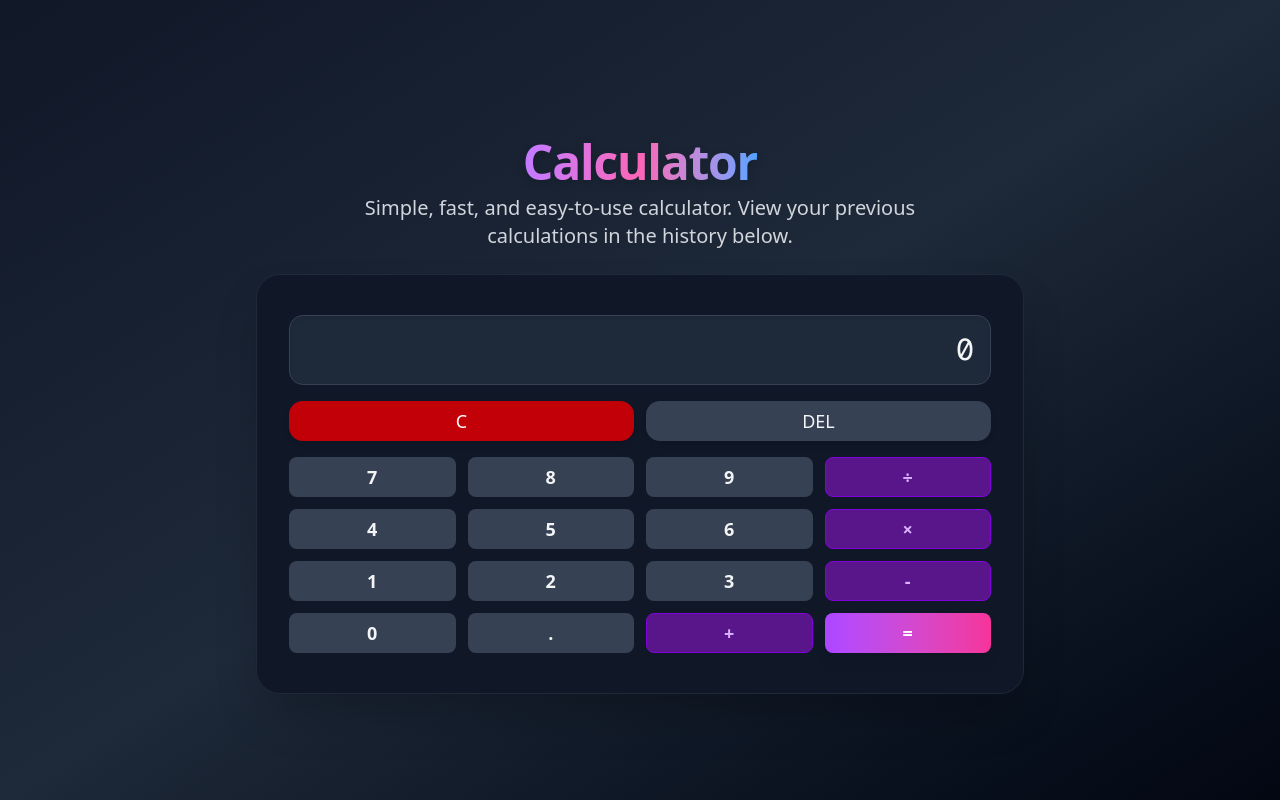
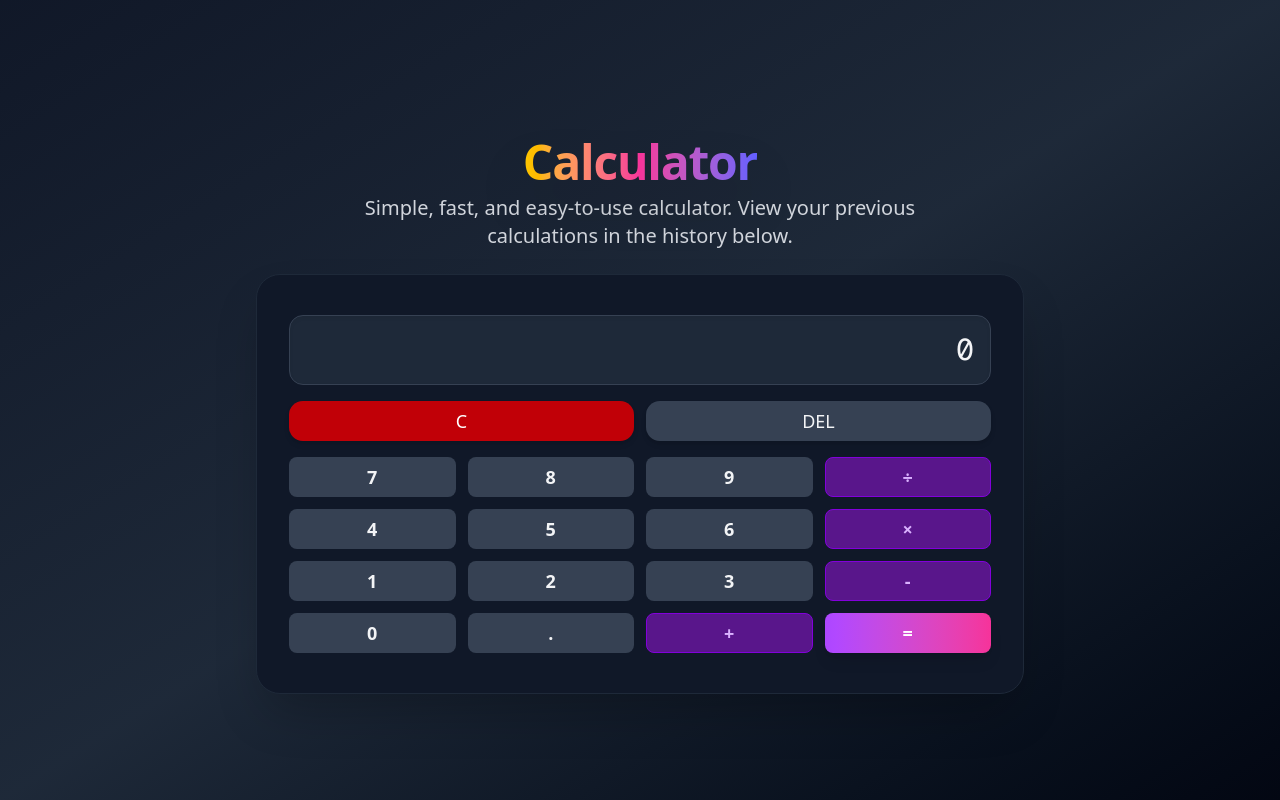
Before and after one commit to a7med-alshatebi/Calcuator, a Next.js app: page / in a window 1280 px wide. Built offline with nearby package versions, Linux system fonts and the light colour scheme.

Commit message:
update title text color

```diff
--- a/src/app/page.tsx
+++ b/src/app/page.tsx
@@ -49,7 +49,7 @@ export default function Home() {
     <div className="min-h-screen flex flex-col items-center justify-center bg-gradient-to-br from-gray-900 via-gray-800 to-gray-950 px-2">
       {/* Well-designed Title */}
       <header className="w-full flex flex-col items-center mt-8 mb-6">
-        <h1 className="text-4xl md:text-5xl font-extrabold text-transparent bg-clip-text bg-gradient-to-r from-purple-400 via-pink-400 to-blue-400 drop-shadow-lg mb-2 text-center tracking-tight">
+        <h1 className="text-4xl md:text-5xl font-extrabold text-transparent bg-clip-text bg-gradient-to-r from-yellow-400 via-pink-500 to-indigo-500 drop-shadow-2xl mb-2 text-center tracking-tight">
           Calculator
         </h1>
         <p className="text-lg md:text-xl text-gray-300 font-medium text-center max-w-xl">
```
